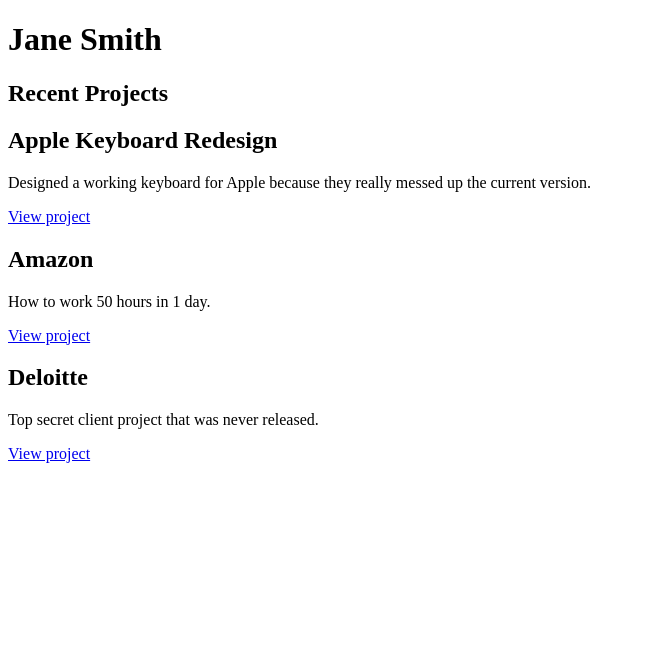
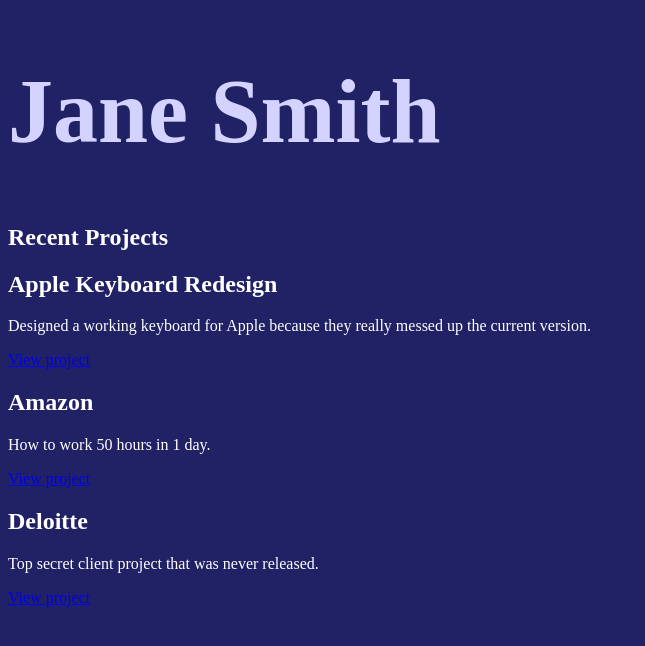
Before and after one commit to jzhong8/week-04, a plain HTML site: page index.html in a window 1280 px wide. Shown: the whole page, without its empty margins (0-645 px from the left). Drawn offline with Linux system fonts and the light colour scheme.

Commit message:
add style for body and page author

```diff
--- a/assets/css/style.css
+++ b/assets/css/style.css
@@ -0,0 +1,9 @@
+body{
+    background-color: rgb(33, 33, 102);
+    color: white;
+}
+
+.author {
+    font-size: 90px;
+    color: rgb(212, 211, 255);
+}
--- a/index.html
+++ b/index.html
@@ -10,7 +10,7 @@
 </head>
 <body>
     <header>
-        <h1>Jane Smith</h1>
+        <h1 class="author">Jane Smith</h1>
     </header>
 
     <main>
```
